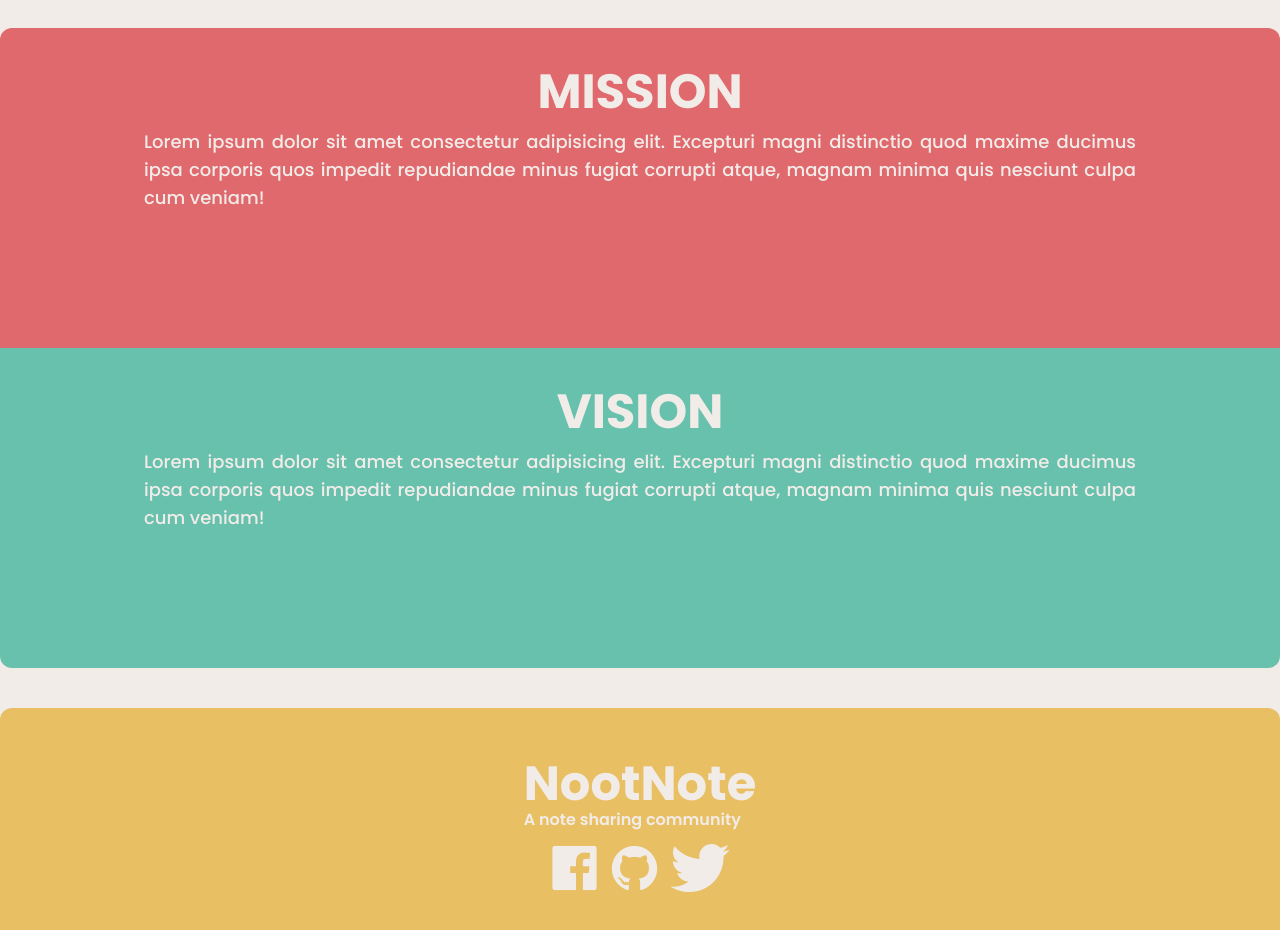
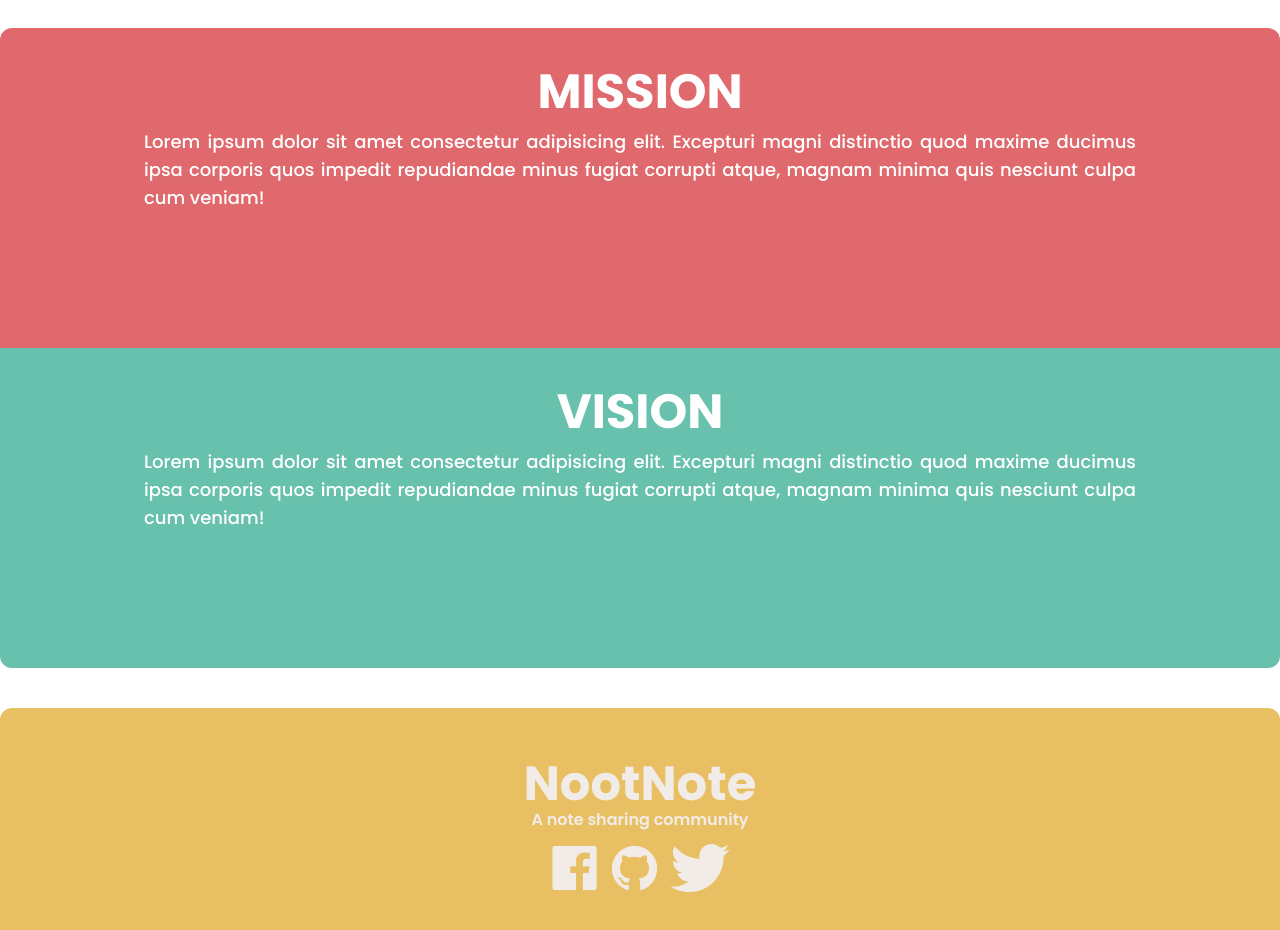
Before and after one commit to julsCadenas/petco, a React (Vite) app: page / in a window 1280 px wide. Shown: the part 960-1890 px from the top of the page. Built offline with nearby package versions, Linux system fonts and the light colour scheme; a web font is replaced by a local one.

Commit message:
changed bg color into white

```diff
--- a/src/App.jsx
+++ b/src/App.jsx
@@ -10,7 +10,7 @@ import Footer from './ui/footer';
 function App() {
 
   return (
-    <main className='flex items-center justify-center flex-col bg-white2'>
+    <main className='flex items-center justify-center flex-col bg-white'>
       <Header />
       <Hero />
       <About />
--- a/src/components/hero.jsx
+++ b/src/components/hero.jsx
@@ -7,7 +7,7 @@ const Hero = () => {
   const hoverColors = ['#e0696d', '#67c1ac', '#e8bf62'];
 
   return (
-    <main className='flex items-center justify-center flex-col font-poppins p-20 pt-32 md:pt-40 w-full bg-white2'>
+    <main className='flex items-center justify-center flex-col font-poppins p-20 pt-32 md:pt-40 w-full bg-white'>
       <section className='font-poppins font-extrabold text-center text-8xl lg:text-9xl text-purple2 cursor-default'>
         {text.split("").map((char, index) => (
           <span
--- a/src/components/misvis.jsx
+++ b/src/components/misvis.jsx
@@ -5,7 +5,7 @@ const MisVIs = () => {
     const lorem = "Lorem ipsum dolor sit amet consectetur adipisicing elit. Excepturi magni distinctio quod maxime ducimus ipsa corporis quos impedit repudiandae minus fugiat corrupti atque, magnam minima quis nesciunt culpa cum veniam!"
 
   return (
-        <main className='bg-white2 text-white2 w-full pt-20 items-center flex flex-wrap justify-center font-poppins pb-10'>
+        <main className='bg-white text-white w-full pt-20 items-center flex flex-wrap justify-center font-poppins pb-10'>
             <section className='w-full h-80 aspect-square bg-red2 rounded-t-xl text-center p-10 md:px-36 flex flex-col gap-3'>
                 <p className='font-bold text-2xl md:text-5xl'>MISSION</p>
                 <p className='text-justify text-base md:text-lg font-medium'>{lorem}</p>
--- a/src/components/services.jsx
+++ b/src/components/services.jsx
@@ -5,7 +5,7 @@ const Services = () => {
     const lorem = "Lorem ipsum dolor sit amet consectetur adipisicing elit. Excepturi magni distinctio quod maxime ducimus ipsa corporis quos impedit repudiandae minus fugiat corrupti atque, magnam minima quis nesciunt culpa cum veniam!"
 
   return (
-    <main className='bg-white2 text-white2 w-full pt-20 gap-5 items-center flex flex-wrap justify-center font-poppins'>
+    <main className='bg-white text-white w-full pt-20 gap-5 items-center flex flex-wrap justify-center font-poppins'>
         <section className='w-80 aspect-square bg-red2 rounded-xl text-center p-5 flex flex-col gap-3 '>
             <p className='font-bold text-2xl'>LOREM</p>
             <p className='text-justify text-lg font-medium'>{lorem}</p>
--- a/src/styles/App.css
+++ b/src/styles/App.css
@@ -4,5 +4,5 @@
 
 * {
     scrollbar-width: thin;
-    scrollbar-color: #e0696d #f2ece9;
+    scrollbar-color: #e0696d #FFFFFF;
 }
--- a/src/ui/footer.jsx
+++ b/src/ui/footer.jsx
@@ -11,7 +11,7 @@ const Footer = () => {
 
   return (
     <footer className='bg-yellow2 w-full p-10 h-60 rounded-t-xl font-poppins flex flex-col gap-3 justify-center items-center'>
-        <aside className='text-white2'>
+        <aside className='text-white2 flex flex-col items-center'>
             <p className='font-bold text-5xl'>NootNote</p>
             <p className='font-semibold'>A note sharing community</p>
         </aside>
--- a/src/ui/header.jsx
+++ b/src/ui/header.jsx
@@ -9,7 +9,7 @@ const Header = () => {
     };
 
   return (
-    <header className='fixed top-0 font-poppins bg-white2 text-purple3 flex items-center justify-around h-16 w-full' >
+    <header className='fixed top-0 font-poppins bg-white2 text-purple3 flex items-center justify-around h-16 w-full rounded-xl' >
 
         {/* pc navbar */}
         <figure className='cursor-pointer'>
```
